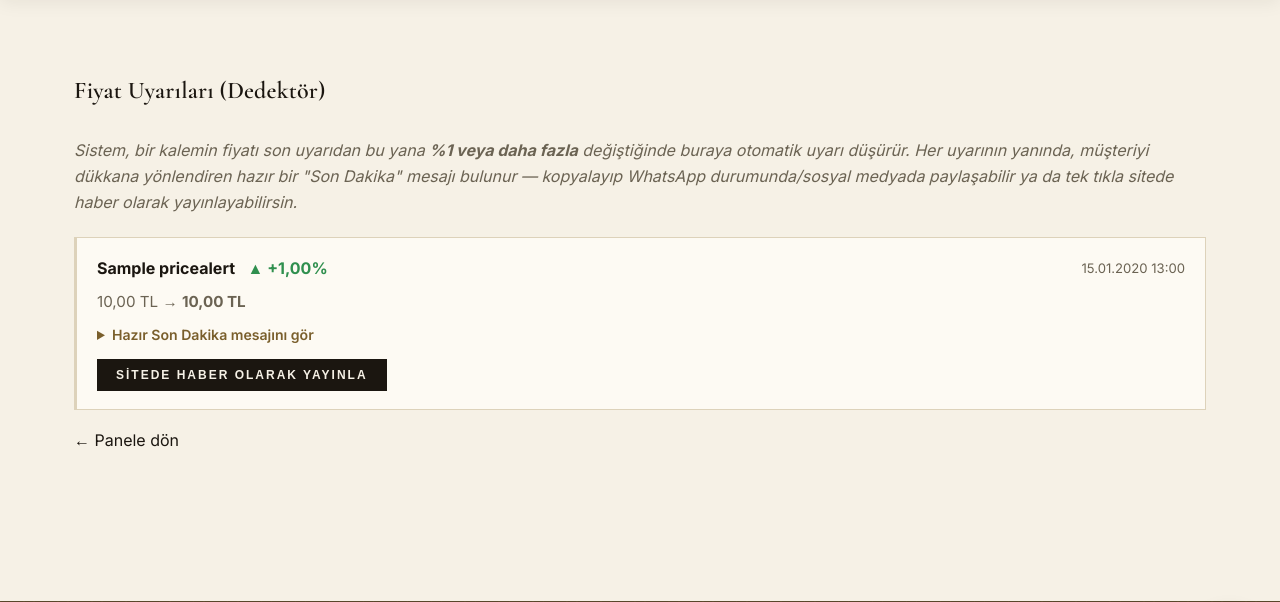
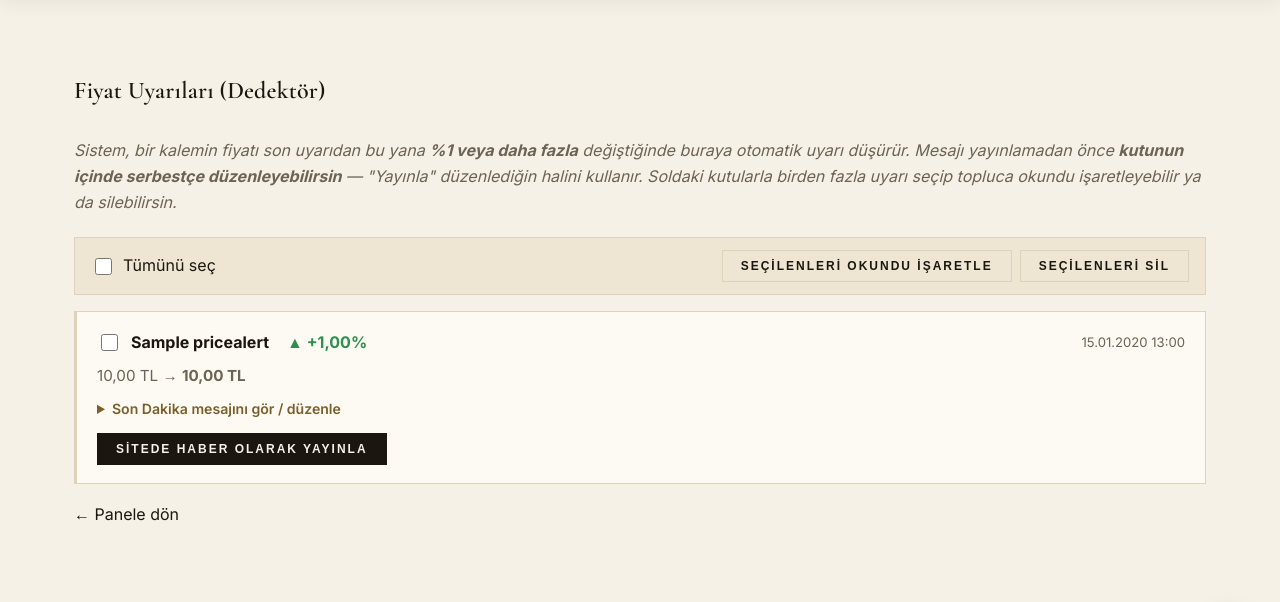
Before and after one commit to berke-147/TURGUT-SARRAF-KUYUMCU, a Django app: page /panel/fiyat-uyarilari/ in a window 1280 px wide. Shown: the part 113-715 px from the top of the page. Run offline with Django 5.2, Linux system fonts and the light colour scheme; a user stored in the database is signed in; tables that the repository leaves empty hold one stand-in row (values such as "Sample post").

Commit message:
hatırlamıyorum

```diff
--- a/static/css/style.css
+++ b/static/css/style.css
@@ -1752,6 +1752,26 @@ select.panel-input {
 }
 
 /* ---------- Panel: Fiyat Uyarıları (dedektör) ---------- */
+.alert-bulk-bar {
+  display: flex;
+  align-items: center;
+  justify-content: space-between;
+  flex-wrap: wrap;
+  gap: 10px;
+  background: var(--ivory);
+  border: 1px solid var(--border);
+  padding: 12px 16px;
+  margin-bottom: 16px;
+}
+
+.uyari-sec,
+#uyari-tumunu-sec {
+  width: 17px;
+  height: 17px;
+  accent-color: var(--gold);
+  cursor: pointer;
+}
+
 .alert-card {
   background: #fdfaf3;
   border: 1px solid var(--border);
--- a/store/panel_views.py
+++ b/store/panel_views.py
@@ -93,15 +93,21 @@ def price_alert_mark_read(request, pk):
 @require_POST
 def price_alert_publish(request, pk):
     """
-    Uyarının taslak mesajını tek tıkla 'Son Dakika' haberi olarak yayınlar
-    (News, kategori: Piyasa Haberi). Yayınlanan haber sitede Son Dakika
-    bölümünde görünür; panelden istenirse düzenlenebilir/silinebilir.
+    Uyarının mesajını 'Son Dakika' haberi olarak yayınlar (News, kategori:
+    Piyasa Haberi). Sayfadaki metin kutusunda yapılan DÜZENLEMELER aynen
+    kullanılır (icerik_<pk> alanı); kutu hiç gönderilmediyse/boşsa otomatik
+    taslağa düşülür. Yayınlanan haber panelden düzenlenebilir/silinebilir.
     """
     uyari = get_object_or_404(PriceAlert, pk=pk)
+
+    icerik = (request.POST.get(f'icerik_{pk}') or '').strip()
+    if not icerik:
+        icerik = uyari.taslak_mesaj()
+
     yon = "Yükseldi" if uyari.change_percent > 0 else "Düştü"
     haber = News.objects.create(
         title=f"{uyari.name} %{abs(uyari.change_percent)} {yon}",
-        content=uyari.taslak_mesaj(),
+        content=icerik,
         category='news',
         author=request.user,
         is_published=True,
@@ -109,6 +115,35 @@ def price_alert_publish(request, pk):
     uyari.is_read = True
     uyari.save(update_fields=['is_read'])
     messages.success(request, f"'{haber.title}' başlıklı Son Dakika haberi yayınlandı.")
+    return redirect('panel_price_alert_list')
+
+
+@panel_required
+@require_POST
+def price_alert_bulk(request):
+    """
+    Toplu işlem: seçim kutularıyla işaretlenen uyarıları topluca 'okundu'
+    yapar ya da siler. islem = 'okundu' | 'sil'.
+    """
+    ids = request.POST.getlist('secili')
+    islem = request.POST.get('islem', '')
+
+    if not ids:
+        messages.warning(request, "Hiç uyarı seçmedin - önce soldaki kutulardan seçim yap.")
+        return redirect('panel_price_alert_list')
+
+    secilenler = PriceAlert.objects.filter(pk__in=ids)
+    adet = secilenler.count()
+
+    if islem == 'sil':
+        secilenler.delete()
+        messages.success(request, f"{adet} uyarı silindi.")
+    elif islem == 'okundu':
+        secilenler.update(is_read=True)
+        messages.success(request, f"{adet} uyarı okundu olarak işaretlendi.")
+    else:
+        messages.warning(request, "Geçersiz işlem.")
+
     return redirect('panel_price_alert_list')
 
 
--- a/store/templates/panel/price_alert_list.html
+++ b/store/templates/panel/price_alert_list.html
@@ -12,16 +12,41 @@
 
             <p class="empty-note" style="margin-bottom: 22px;">
                 Sistem, bir kalemin fiyatı son uyarıdan bu yana <strong>%1 veya daha fazla</strong>
-                değiştiğinde buraya otomatik uyarı düşürür. Her uyarının yanında, müşteriyi
-                dükkana yönlendiren hazır bir "Son Dakika" mesajı bulunur — kopyalayıp
-                WhatsApp durumunda/sosyal medyada paylaşabilir ya da tek tıkla sitede
-                haber olarak yayınlayabilirsin.
+                değiştiğinde buraya otomatik uyarı düşürür. Mesajı yayınlamadan önce
+                <strong>kutunun içinde serbestçe düzenleyebilirsin</strong> — "Yayınla" düzenlediğin
+                halini kullanır. Soldaki kutularla birden fazla uyarı seçip topluca
+                okundu işaretleyebilir ya da silebilirsin.
             </p>
+
+            {% if uyarilar %}
+            <!-- TEK form: toplu işlemler form'un kendi action'ına, kart içindeki
+                 Yayınla/Okundu butonları ise formaction ile kendi adreslerine
+                 gider - böylece iç içe form (geçersiz HTML) kullanılmaz ve
+                 düzenlenen mesaj metni her durumda sunucuya ulaşır. -->
+            <form method="post" action="{% url 'panel_price_alert_bulk' %}">
+                {% csrf_token %}
+
+                <div class="alert-bulk-bar">
+                    <label style="display:flex; align-items:center; gap:8px; cursor:pointer;">
+                        <input type="checkbox" id="uyari-tumunu-sec">
+                        Tümünü seç
+                    </label>
+                    <div style="display:flex; gap:8px; flex-wrap:wrap;">
+                        <button type="submit" name="islem" value="okundu" class="btn btn-secondary" style="padding:8px 18px; font-size:.75rem;">
+                            Seçilenleri Okundu İşaretle
+                        </button>
+                        <button type="submit" name="islem" value="sil" class="btn btn-secondary" style="padding:8px 18px; font-size:.75rem;"
+                                onclick="return confirm('Seçili uyarılar kalıcı olarak silinecek. Emin misin?');">
+                            Seçilenleri Sil
+                        </button>
+                    </div>
+                </div>
 
                 {% for uyari in uyarilar %}
                 <div class="alert-card {% if not uyari.is_read %}alert-card--new{% endif %}">
                     <div class="alert-card-head">
-                    <div>
+                        <div style="display:flex; align-items:center; gap:10px;">
+                            <input type="checkbox" name="secili" value="{{ uyari.pk }}" class="uyari-sec" title="Bu uyarıyı seç">
                             {% if not uyari.is_read %}<span class="badge badge-gold">Yeni</span>{% endif %}
                             <strong>{{ uyari.name }}</strong>
                             <span class="alert-pct {% if uyari.yon_yukselis %}up{% else %}down{% endif %}">
@@ -36,34 +61,49 @@
                     </div>
 
                     <details class="alert-draft">
-                    <summary>Hazır Son Dakika mesajını gör</summary>
-                    <textarea readonly rows="9" onclick="this.select()">{{ uyari.taslak_mesaj }}</textarea>
+                        <summary>Son Dakika mesajını gör / düzenle</summary>
+                        <textarea name="icerik_{{ uyari.pk }}" rows="10">{{ uyari.taslak_mesaj }}</textarea>
                         <p class="empty-note" style="margin: 6px 0 0; font-size: .8rem;">
-                        Metne tıklayınca tamamı seçilir - Ctrl+C ile kopyalayabilirsin.
+                            Metni istediğin gibi düzenleyebilirsin - "Sitede Haber Olarak Yayınla"
+                            bu kutudaki son hali yayınlar.
                         </p>
                     </details>
 
                     <div class="alert-card-actions">
-                    <form method="post" action="{% url 'panel_price_alert_publish' uyari.pk %}" style="display:inline;">
-                        {% csrf_token %}
-                        <button type="submit" class="btn" style="padding:8px 18px; font-size:.75rem;">Sitede Haber Olarak Yayınla</button>
-                    </form>
+                        <button type="submit" class="btn" style="padding:8px 18px; font-size:.75rem;"
+                                formaction="{% url 'panel_price_alert_publish' uyari.pk %}">
+                            Sitede Haber Olarak Yayınla
+                        </button>
                         {% if not uyari.is_read %}
-                    <form method="post" action="{% url 'panel_price_alert_mark_read' uyari.pk %}" style="display:inline;">
-                        {% csrf_token %}
-                        <button type="submit" class="btn btn-secondary" style="padding:8px 18px; font-size:.75rem;">Okundu İşaretle</button>
-                    </form>
+                        <button type="submit" class="btn btn-secondary" style="padding:8px 18px; font-size:.75rem;"
+                                formaction="{% url 'panel_price_alert_mark_read' uyari.pk %}">
+                            Okundu İşaretle
+                        </button>
                         {% endif %}
                     </div>
                 </div>
-            {% empty %}
+                {% endfor %}
+            </form>
+            {% else %}
             <p class="empty-note">
                 Henüz uyarı yok. Piyasada %1'lik bir hareket olduğunda ilk uyarı burada belirecek.
             </p>
-            {% endfor %}
+            {% endif %}
 
             <p style="margin-top: 18px;"><a href="{% url 'panel_dashboard' %}">&larr; Panele dön</a></p>
         </div>
     </section>
 
+    <script>
+        (function () {
+            var tumu = document.getElementById('uyari-tumunu-sec');
+            if (!tumu) return;
+            tumu.addEventListener('change', function () {
+                document.querySelectorAll('.uyari-sec').forEach(function (kutu) {
+                    kutu.checked = tumu.checked;
+                });
+            });
+        })();
+    </script>
+
 {% endblock %}
--- a/store/urls.py
+++ b/store/urls.py
@@ -44,6 +44,7 @@ urlpatterns = [
     path('panel/whatsapp-istatistik/', panel_views.whatsapp_stats, name='panel_whatsapp_stats'),
 
     path('panel/fiyat-uyarilari/', panel_views.price_alert_list, name='panel_price_alert_list'),
+    path('panel/fiyat-uyarilari/toplu/', panel_views.price_alert_bulk, name='panel_price_alert_bulk'),
     path('panel/fiyat-uyarilari/<int:pk>/okundu/', panel_views.price_alert_mark_read, name='panel_price_alert_mark_read'),
     path('panel/fiyat-uyarilari/<int:pk>/yayinla/', panel_views.price_alert_publish, name='panel_price_alert_publish'),
 
```
Also changed, not shown: static/js/market-detail.js (+37 -5 lines), store/templates/market_detail.html (+6 -1 lines). Lines whose indentation alone changed are shown as unchanged.
